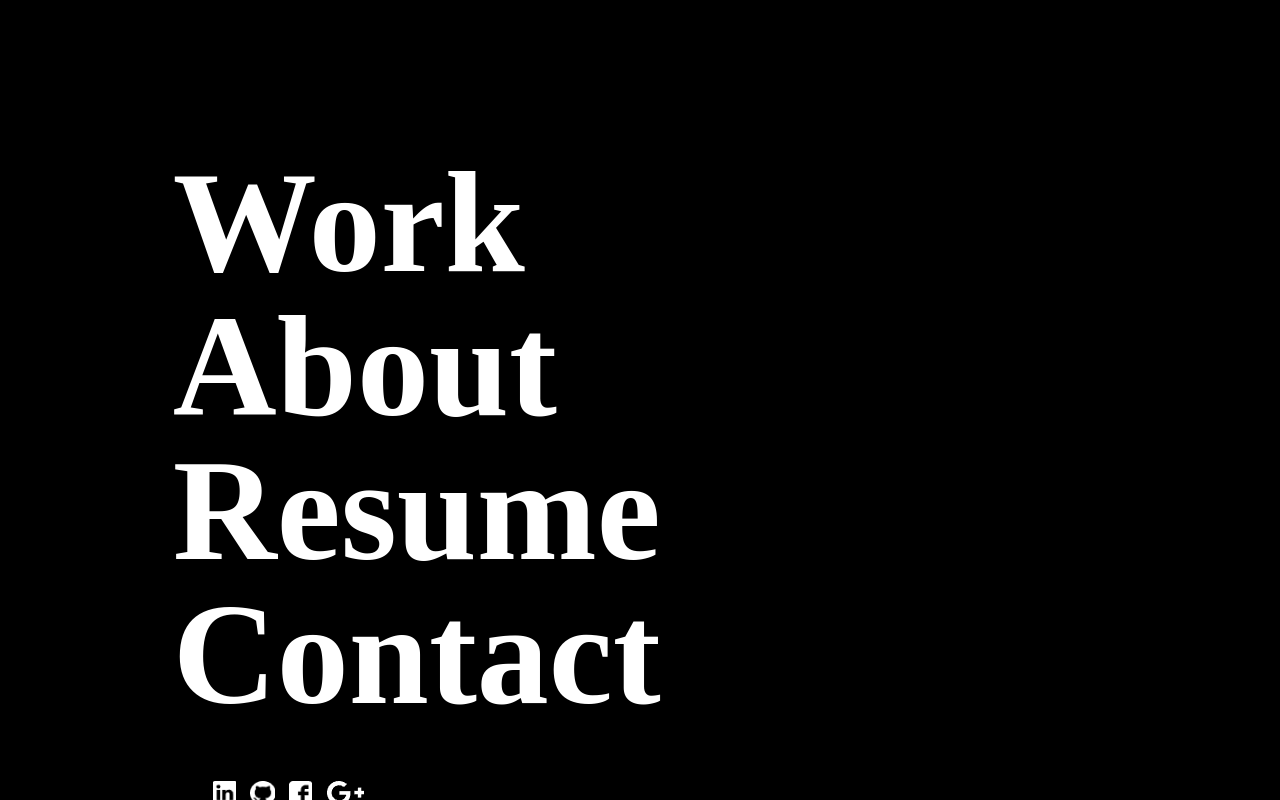
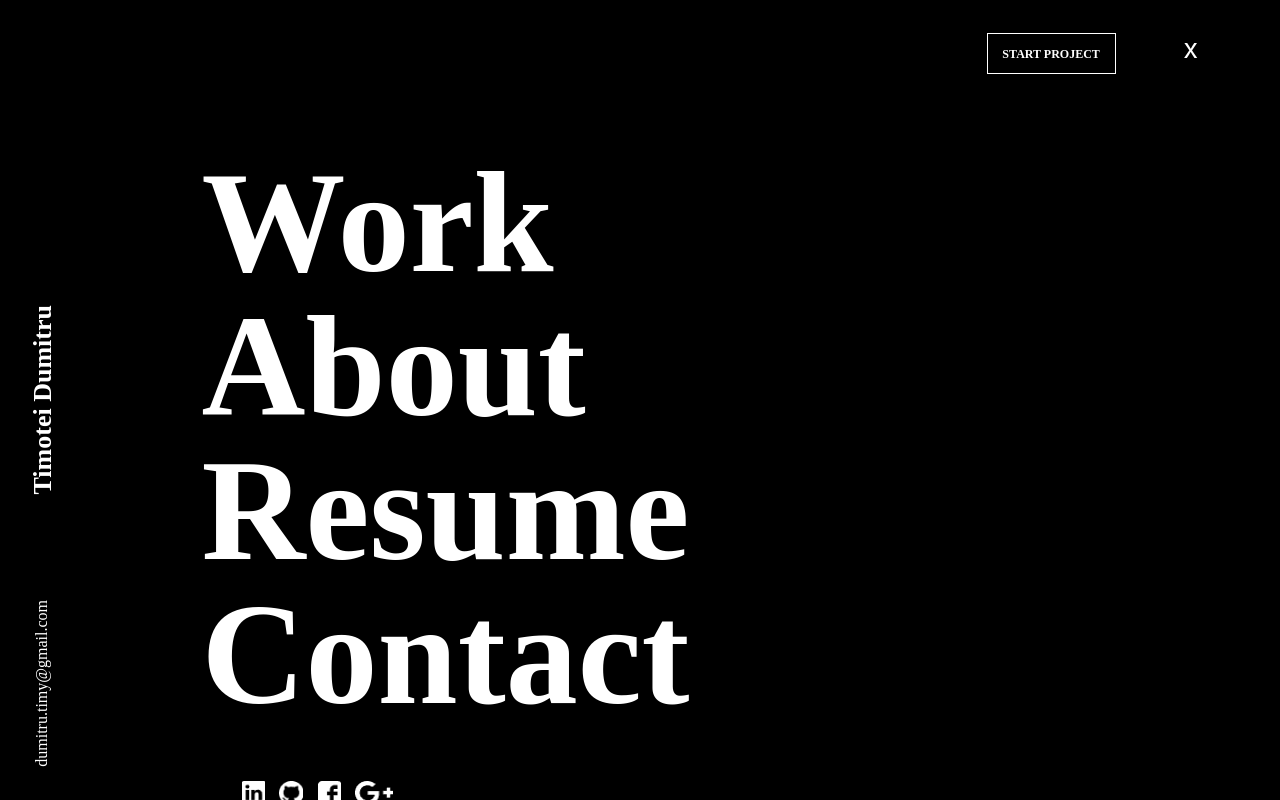
Before and after one commit to timoteidumitru/Last_Version_CV, a React (Create React App) app: page / in a window 1280 px wide. Built offline with nearby package versions, Linux system fonts and the light colour scheme.

Commit message:
done with basic structure, style and functionality of menu page

```diff
--- a/src/components/main/Header.js
+++ b/src/components/main/Header.js
@@ -12,7 +12,9 @@ class Index extends Component {
   }
   toggleClass = () => {
     const currentState = this.state.toggle;
-      this.setState({ toggle: !currentState })
+    this.setState({ toggle: !currentState })
+    let classToggle = document.getElementById("toggle-menu-button");
+    classToggle.classList.toggle("show")
   }
   render() {
     return (
--- /dev/null
+++ b/src/components/menu/LeftName.js
@@ -0,0 +1,15 @@
+import React from 'react'
+import './menu.scss'
+
+function LeftName() {
+  return (
+    <div>
+      <div className="left-name-menu">
+        <p className="left-name-menu-text">Timotei Dumitru</p>
+      </div>
+      <span className="left-name-email">dumitru.timy@gmail.com</span>
+    </div>
+  )
+}
+
+export default LeftName
--- a/src/components/menu/Menu.js
+++ b/src/components/menu/Menu.js
@@ -1,13 +1,29 @@
 import React, { Component } from 'react'
 import './menu.scss'
 import MenuList from './MenuList'
+import LeftName from './LeftName'
+import TopNav from './TopNav'
 
 class Menu extends Component {
-  render() {
-    return (
+  constructor(props) {
+    super(props)
+    this.state = {
+        toggle: false,
+    }
+  }
+  toggleMenu = () => {
+    const currentState = this.state.toggle;
+    this.setState({ toggle: !currentState })
+    let classToggle = document.getElementById("toggle-menu-button");
+    classToggle.classList.toggle("show")
+  }
+    render() {
+      return (
       <div>
-        <div className="menu-wrapper show">
+        <div id="toggle-menu-button" className="menu-wrapper show">
           <MenuList />
+          <LeftName />
+          <TopNav toggleMenu={this.toggleMenu} />
         </div>
       </div>
     )
--- /dev/null
+++ b/src/components/menu/TopNav.js
@@ -0,0 +1,23 @@
+import React from 'react'
+import './menu.scss'
+
+function TopMenu(props) {
+  const { toggleMenu } = props
+  return (
+    <div>
+      <div className="right-nav">
+          <div className="nav-button">
+            <div className="button-wrapper">
+              <div className="button-text">start project</div>
+            </div>
+          </div>
+          <div className="nav-activator"  >
+            <div onClick={toggleMenu}
+            >&#120;</div>
+          </div>
+        </div>
+    </div>
+  )
+}
+
+export default TopMenu
--- a/src/components/menu/menu.scss
+++ b/src/components/menu/menu.scss
@@ -1,3 +1,8 @@
+body {
+  --def: #fff;
+	--inv: #000;
+}
+
 .menu-wrapper {
   margin: 0;
   padding: 0;
@@ -28,7 +33,7 @@
   font-size: 9em;
   font-weight: 700;
   line-height: 0.9em;
-  left: 1.2em;
+  left: 1.4em;
   padding: 0;
 }
 .menu-item {
@@ -59,4 +64,144 @@
 .social-icon > img {
   height: 23.24px;
   width: auto;
+  cursor: pointer;
 }
+
+.left-name-menu {
+  position: absolute;
+  top: 35%;
+  left: 20px;
+	height: 240.5px;
+	width: 46px;
+  transform: rotate(180deg);
+}
+
+.left-name-menu-text {
+	height: 240.5px;
+	width: 32px;
+	color: #fff;
+	font-family: Montserrat;
+	font-size: 26px;
+	font-weight: 700;
+	line-height: 32px;
+  text-align: center;
+  writing-mode: vertical-rl;
+  margin: auto;
+  cursor: default;
+}
+
+.left-name-email {
+  transform: rotate(180deg);
+  top: 75%;
+  left: 2%;
+  position: absolute;
+	width: 32px;
+	color: #fff;
+	font-family: Montserrat;
+	font-size: 16px;
+	font-weight: 400;
+	line-height: 32px;
+  text-align: center;
+  writing-mode: vertical-rl;
+  margin: auto;
+}
+
+.button-text {
+	height: 0.9375em;
+	width: 8.2875em;
+	color: #fff;
+	font-family: Montserrat;
+	font-size: 0.75em;
+	font-weight: 700;
+  line-height: 0.9375em;
+  text-transform: uppercase;
+  padding: 1.23125em;
+  transition: all 1s;
+  &:hover {
+    color: var(--inv);
+    cursor: pointer;
+  }
+}
+
+.nav-button {
+  right: 12.8%;
+  top: 4.17%;
+  height: 2.55em;
+  width: 8.1em;
+  position: absolute;
+}
+
+.button-wrapper {
+  box-sizing: border-box;
+  height: 2.55em;
+  width: 8.1em;
+  border: 1px solid #fff;
+	position: relative;
+	color: #fff;
+	text-transform: uppercase;
+	transition: all 600ms cubic-bezier(0.77, 0, 0.175, 1);
+	cursor: pointer;
+	user-select: none;
+}
+
+.button-wrapper:before, .button-wrapper:after {
+	content: '';
+	position: absolute;
+	transition: inherit;
+	z-index: -1;
+}
+
+.button-wrapper:hover {
+  // border-color: #000;
+	color: #000;
+}
+
+.button-wrapper:hover:before {
+	transition-delay: 0s;
+}
+
+.button-wrapper:hover:after {
+	background: #fff;
+	transition-delay: .3s;
+}
+
+// ---------------------------->
+
+.button-wrapper:before,
+.button-wrapper:after {
+	left: 0;
+	height: 0;
+	width: 100%;
+}
+
+.button-wrapper:after {
+	bottom: 0;
+	height: 0;
+}
+
+.button-wrapper:hover:before,
+.button-wrapper:hover:after {
+	height: 100%;
+}
+
+.button-wrapper::after {
+  content: '';
+  position: absolute;
+  z-index: -1;
+  -webkit-transition: all 0.2s;
+  -moz-transition: all 0.2s;
+  transition: all 0.2s;
+}
+
+.nav-activator {
+  position: absolute;
+  top: 5.31%;
+  right: 6.65%;
+	height: 1.04%;
+  width: 0.92%;
+  cursor: pointer;
+  border-color: #fff;
+  color: #FFF;
+  font-size: 1.7em;
+  line-height: 0.5;
+}
```
